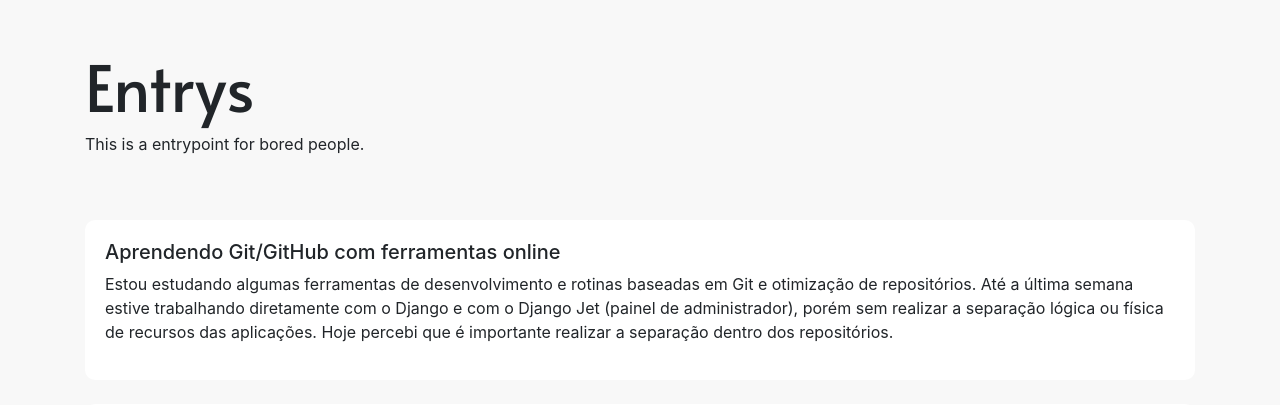
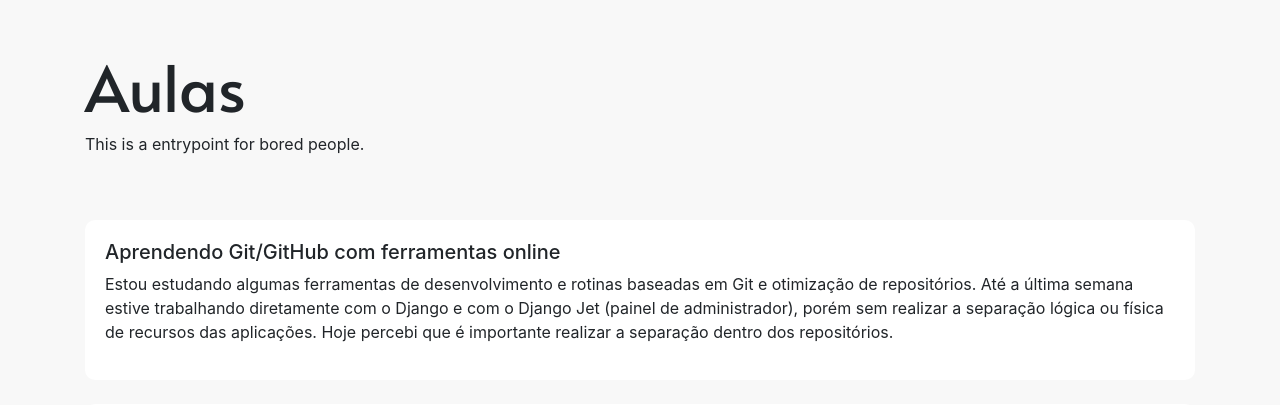
Before and after one commit to gabrieldocs/django-dev-microlearn, a Django app: page / in a window 1280 px wide. Shown: the part 68-473 px from the top of the page. Run offline with Django 3.2, Linux system fonts and the light colour scheme; data comes from the database, SQL or seed files in the repository; parts of the project's set-up code (start-up, migrations or seed data) failed here and were passed over; some libraries are stand-ins or nearby versions.

Commit message:
New update

```diff
--- a/blog/templates/blog/post_list.html
+++ b/blog/templates/blog/post_list.html
@@ -84,7 +84,7 @@
       <section class="container">
           <div class="row">
               <div class="col-md-12 mt-5 mb-5">
-                  <h1> Entrys </h1>
+                  <h1> Aulas </h1>
                   <p> This is a entrypoint
                       for bored people.
                   </p>
```
